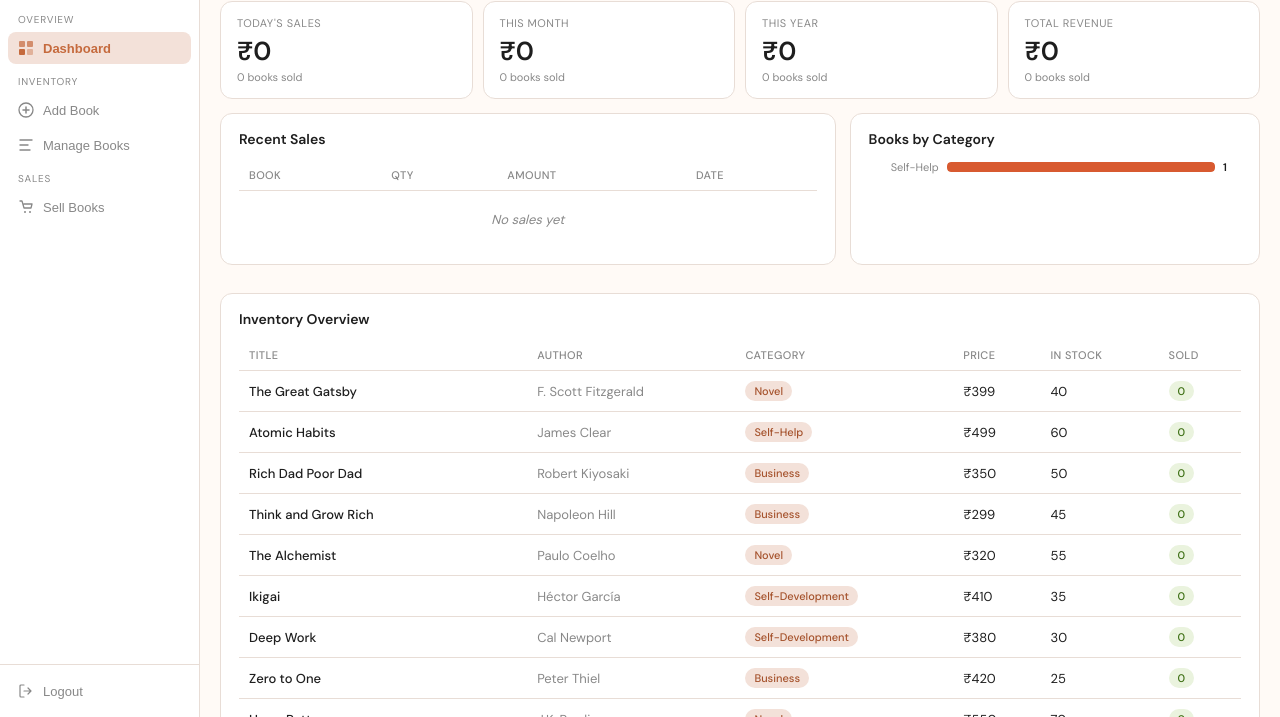
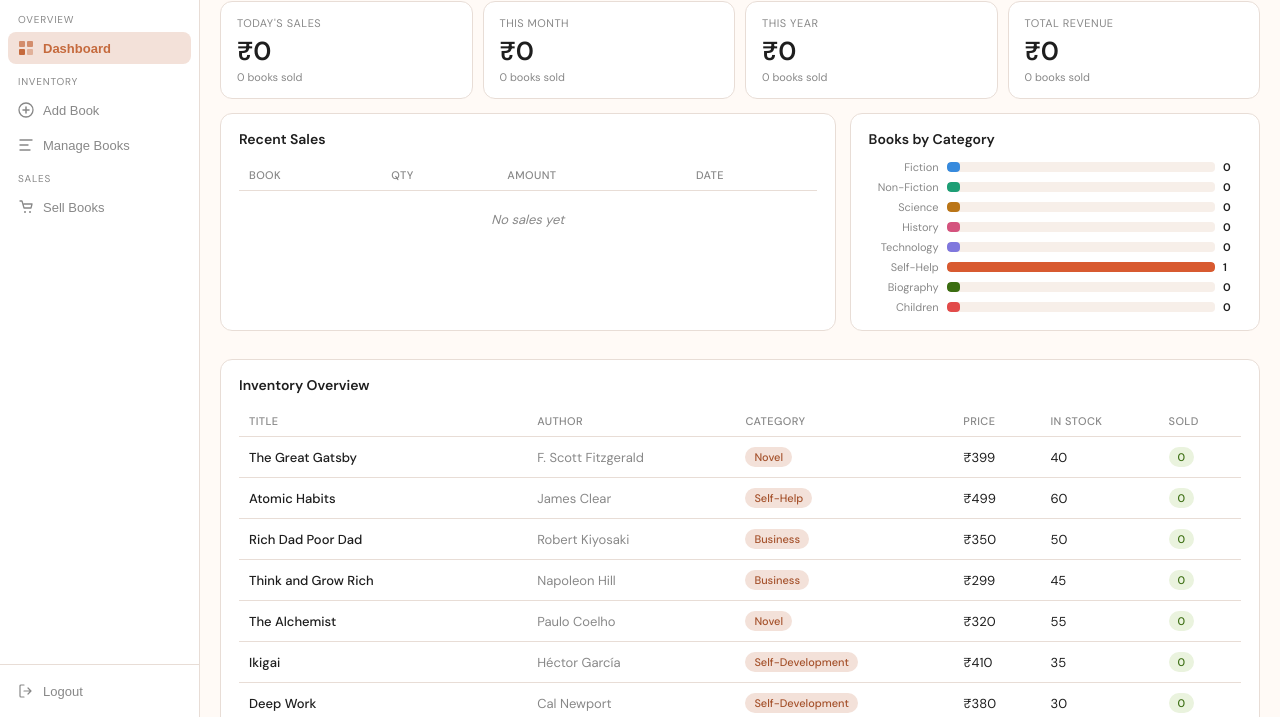
Before and after one commit to ttannu04/book-management, a website: page public/admin.html in a window 1280 px wide. Shown: the part 83-800 px from the top of the page. Drawn offline with Linux system fonts and the light colour scheme.

Commit message:
updated features

```diff
--- a/public/admin.html
+++ b/public/admin.html
@@ -531,17 +531,18 @@ function updateDashboard() {
   books.forEach(b => { if (catCount[b.category] !== undefined) catCount[b.category]++; });
   const maxC = Math.max(1, ...Object.values(catCount));
   const bar = document.getElementById('catBar');
-  const active = CATS.filter(c => catCount[c] > 0);
-  if (!active.length) {
-    bar.innerHTML = '<div style="color:var(--muted);font-size:12px;text-align:center;padding:10px">No books yet</div>';
-  } else {
-    bar.innerHTML = active.map(c => `
-      <div class="bar-row">
-        <div class="bar-label">${c}</div>
-        <div class="bar-track"><div class="bar-fill" style="width:${Math.round(catCount[c]/maxC*100)}%;background:${CAT_COLORS[CATS.indexOf(c)]}"></div></div>
-        <div class="bar-count">${catCount[c]}</div>
-      </div>`).join('');
-  }
+  bar.innerHTML = CATS.map(c => `
+  <div class="bar-row">
+    <div class="bar-label">${c}</div>
+    <div class="bar-track">
+      <div class="bar-fill"
+        style="width:${catCount[c] === 0 ? 5 : Math.round(catCount[c]/maxC*100)}%;
+        background:${CAT_COLORS[CATS.indexOf(c)]}">
+      </div>
+    </div>
+    <div class="bar-count">${catCount[c]}</div>
+  </div>
+`).join('');
 
   const ib = document.getElementById('inv-body');
   if (!books.length) {
```
